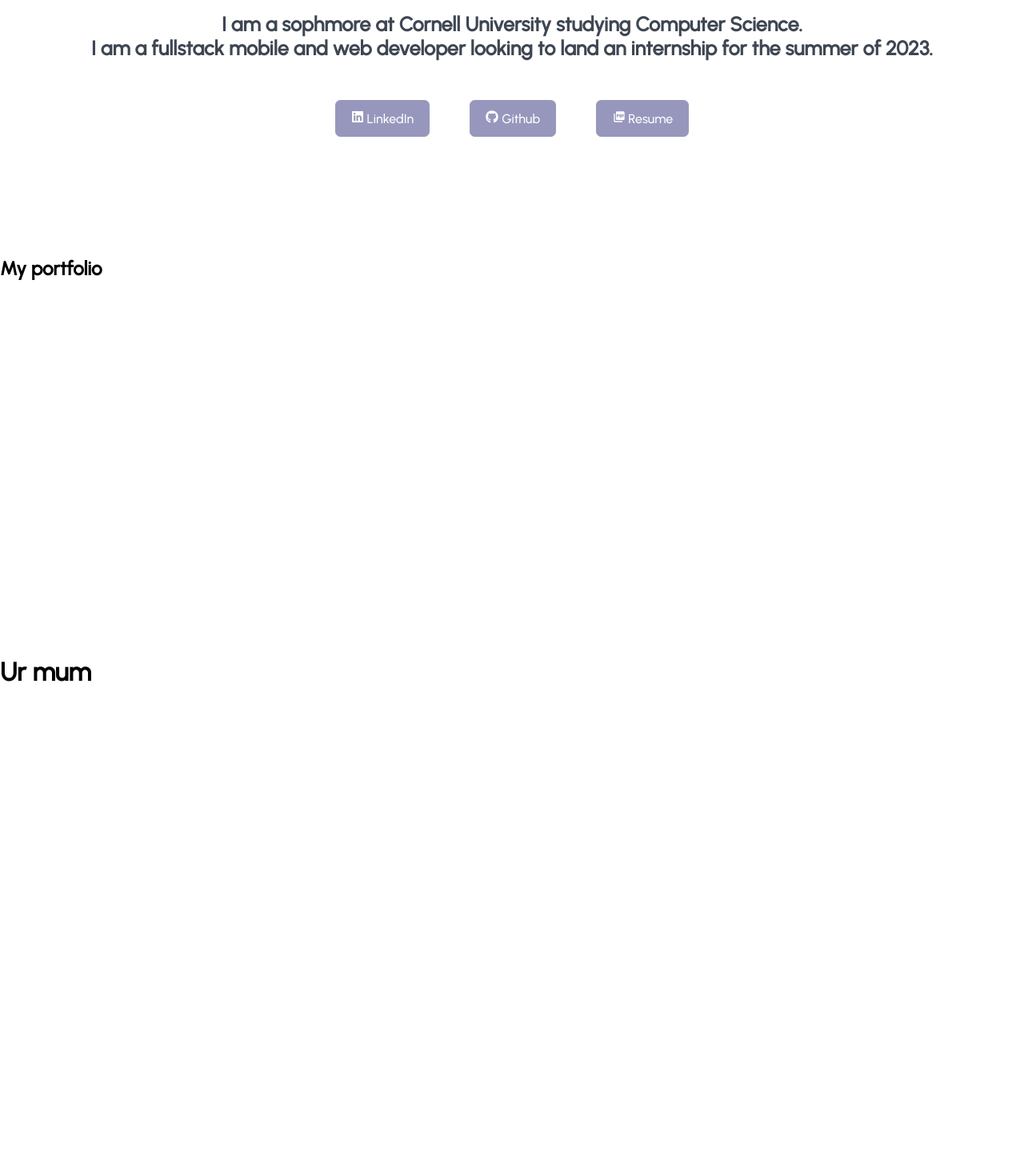
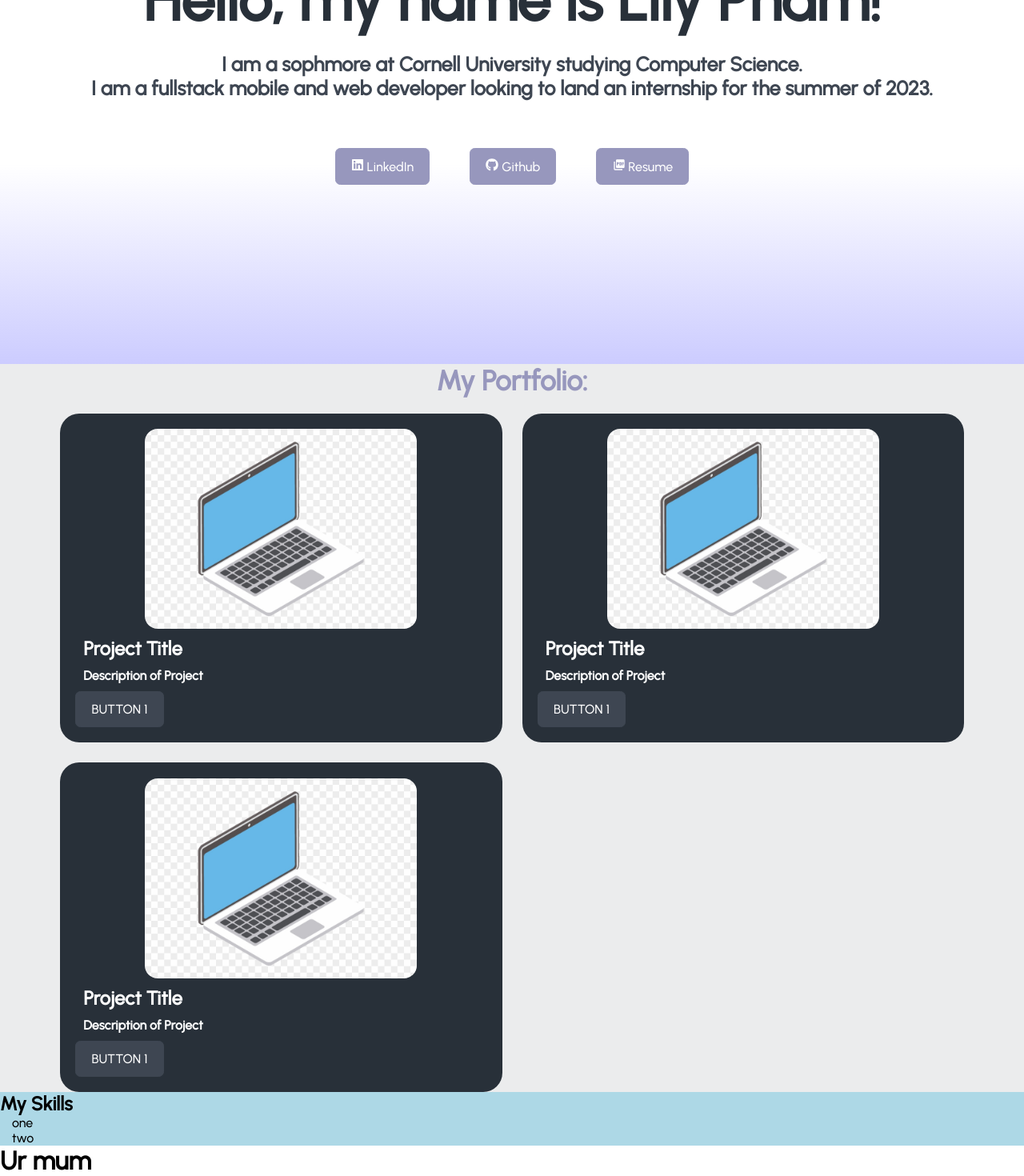
Before and after one commit to burninglilies/personalwebsite, a React (Create React App) app: page / in a window 1280 px wide. Shown: the part 270-1740 px from the top of the page at 80% size. Before the commit the page ends 1129 px from the top, so only its background shows below. Built offline with nearby package versions, Linux system fonts and the light colour scheme.

Commit message:
started portfolio and skills section

```diff
--- a/public/index.html
+++ b/public/index.html
@@ -4,7 +4,7 @@
   <meta charset="UTF-8">
   <meta http-equiv="X-UA-Compatible" content="IE=edge">
   <meta name="viewport" content="width=device-width, initial-scale=1.0">
-  <title>My Website</title>
+  <title>LILY PHAM</title>
 </head>
 <body>
   <div id="root"></div>
--- a/src/App.jsx
+++ b/src/App.jsx
@@ -2,6 +2,7 @@ import React from "react";
 import Header from './components/header/Header'
 import About from './components/about/About'
 import Projects from './components/projects/Projects'
+import Skills from './components/skills/Skills'
 
 export default function App() {
   return (
@@ -9,6 +10,7 @@ export default function App() {
       <Header />
       <About />
       <Projects />
+      <Skills />
       <h1>Ur mum </h1>
     </div>
   );
--- a/src/components/about/about.css
+++ b/src/components/about/about.css
@@ -1,6 +1,7 @@
 .about {
-    margin: 100px;
-    height: max-content;
+    height: 500px;
+    background-image: linear-gradient(to bottom, white, white, var(--color-primary));
+    transform: translateY(150px);
 }
 
 .about h2 {
--- a/src/components/projects/Projects.jsx
+++ b/src/components/projects/Projects.jsx
@@ -1,17 +1,30 @@
 import React from "react";
 import './projects.css';
-import {FaLinkedin} from 'react-icons/fa'
-import {FaGithub} from 'react-icons/fa'
-import {MdPictureAsPdf} from 'react-icons/md'
+import laptop from '../../images/laptop.png'
 
 const About = () => {
     return (
         <section className='projects' id="projects">
-            <h2>My portfolio</h2>
+            <h1>My Portfolio:</h1>
 
             <div className="projects-container">
                 <article className="project-item">
-
+                    <img src={laptop} alt="" className="project-item-img"/>
+                    <h2>Project Title</h2>
+                    <h4>Description of Project</h4>
+                    <a href="" className="">BUTTON 1</a>
+                </article>
+                <article className="project-item">
+                    <img src={laptop} alt="" className="project-item-img"/>
+                    <h2>Project Title</h2>
+                    <h4>Description of Project</h4>
+                    <a href="" className="">BUTTON 1</a>
+                </article>
+                <article className="project-item">
+                    <img src={laptop} alt="" className="project-item-img"/>
+                    <h2>Project Title</h2>
+                    <h4>Description of Project</h4>
+                    <a href="" className="">BUTTON 1</a>
                 </article>
             </div>
         </section>
--- a/src/components/projects/projects.css
+++ b/src/components/projects/projects.css
@@ -1,3 +1,48 @@
 .projects {
-    height: 500px;
+    margin-top: 150px;
+    background-color: rgb(235,236,237);
+    height: max-content;
 }
+
+.projects h1 {
+    text-align: center;
+    margin: 20px;
+    color: var(--color-primary-variant);
+    font-size: 35px;
+}
+
+.projects-container {
+    display: grid;
+    grid-template-columns: repeat(2, 1fr);
+    margin: 0px 75px;
+    gap: 25px;
+}
+
+.project-item {
+    background-color: var(--color-secondary);
+    padding: 1.2rem;
+    border-radius: 1.5rem;
+}
+
+.project-item h2, h4 {
+    color: white;
+    margin: 10px;
+}
+
+.project-item a {
+    width: max-content;
+    display: inline-block;
+    padding: 0.75rem 1.2rem;
+    border-radius: 0.4rem;
+    border: 1px solid var(--color-secondary-variant);
+    background-color: var(--color-secondary-variant);
+    color: white;
+}
+
+.project-item-img {
+    height: 250px;
+    display: block;
+    margin-left: auto;
+    margin-right: auto;
+    border-radius: 1rem;
+}
--- /dev/null
+++ b/src/components/skills/Skills.jsx
@@ -0,0 +1,16 @@
+import React from "react";
+import './skills.css';
+
+const Skills = () => {
+    return (
+        <section className='skills' id="skills">
+            <h2>My Skills</h2>
+            <ul>
+                <li>one</li>
+                <li>two</li>
+            </ul>
+        </section>
+    )
+}
+
+export default Skills
--- /dev/null
+++ b/src/components/skills/skills.css
@@ -0,0 +1,7 @@
+.skills {
+    background: lightblue;
+}
+
+.skills li {
+    margin-left: 15px;
+}
```
Also changed, not shown: src/components/footer/Footer.jsx (added, +14 -0 lines), src/components/footer/footer.css (added), src/images/laptop.png (added), src/style.css (line endings or trailing spaces).
